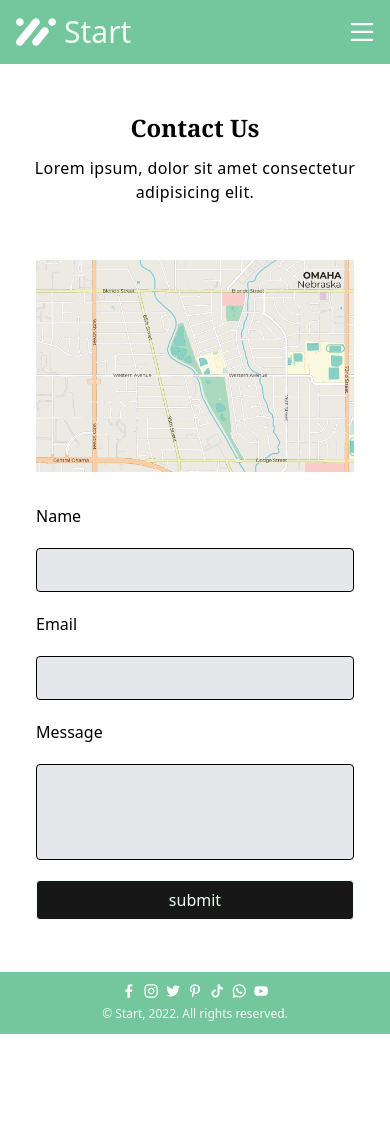
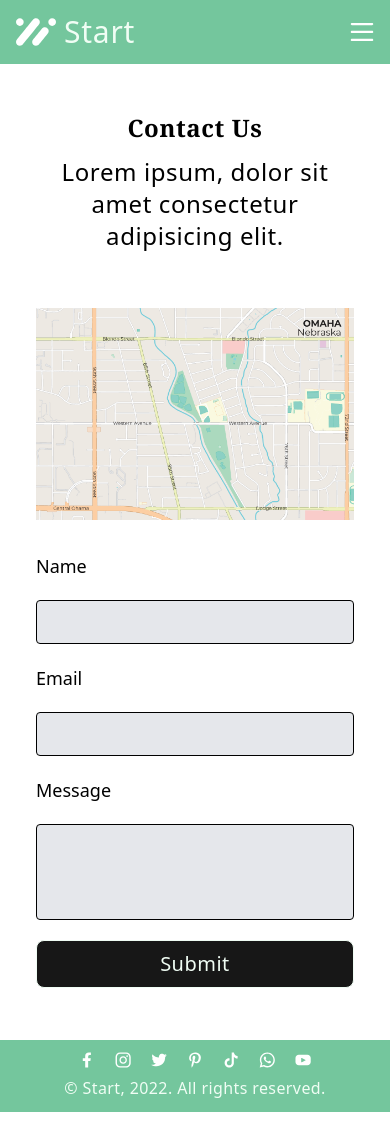
Before and after one commit to Greendayy/Business-Starter, a React (Vite) app: page /contact in a window 390 px wide. Before the commit the page ends 1034 px from the top, so only its background shows below. Built offline with nearby package versions, Linux system fonts and the light colour scheme.

Commit message:
mobileCSS

```diff
--- a/src/component/Footer.jsx
+++ b/src/component/Footer.jsx
@@ -10,13 +10,13 @@ export default function Footer() {
     const imgsSrc = [Group33, Group34, Group35, Group36, Group37, Group38, Group39]
 
     return (
-        <footer className="flex-col items-center justify-center space-y-2 mt-auto py-3  bg-green sm:flex-row sm:px-20 sm:py-10" >
-            <div className="flex items-center justify-center space-x-2 sm:mr-auto">
+        <footer className="flex-col items-center justify-center space-y-2 mt-auto my-6 py-3  bg-green sm:flex-row sm:px-20 sm:py-10" >
+            <div className="flex items-center justify-center space-x-5 sm:mr-auto">
                 {imgsSrc.map((imgSrc, index) =>
-                    (<img key={index} className="w-3.5 h-3.5" src={imgSrc} />)
+                    (<img key={index} className="w-4 h-4" src={imgSrc} />)
                 )}
             </div>
-            <p className="text-center text-white text-xs">© Start, 2022. All rights reserved.</p>
+            <p className="text-center text-white text-base tracking-wide">© Start, 2022. All rights reserved.</p>
         </footer>
     )
 }
--- a/src/component/Header.jsx
+++ b/src/component/Header.jsx
@@ -10,7 +10,7 @@ export default function Header() {
         <header className="bg-green flex flex-col sm:flex-row px-4 sm:px-20 py-3 sm:pt-6 sm:items-center">
             <div className="bg-green flex items-center sm:mr-auto">
                 <img className="h-10 w-10" src={Logo} />
-                <h1 className="text-white text-3xl ml-2 mr-auto">Start</h1>
+                <h1 className="text-white text-3xl ml-2 mr-auto tracking-wide">Start</h1>
                 <button onClick={() => setIsOpen(!isOpen)} className="sm:hidden text-4xl text-white">
                     <svg t="1664008145513" className="h-6 w-6 text-white" viewBox="0 0 1024 1024" version="1.1"
                         xmlns="http://www.w3.org/2000/svg" fill="#fff" p-id="3353" width="200" height="200">
--- a/src/component/LoremCards.jsx
+++ b/src/component/LoremCards.jsx
@@ -12,7 +12,7 @@ export default function LoremCard(props) {
                 <p className="font-extrabold mb-2 tracking-wide">{props.title}</p>
                 <h2 className="text-3xl sm:text-4xl font-semibold font-serif mb-4">{props.h2}</h2>
                 <p className="mb-6 font-light">{props.p}</p>
-                <input className={`rounded text-center py-2 mb-7 ${props.color}`} type="text" value={props.input} readOnly></input>
+                <input className={`rounded-lg text-center py-3 mb-7 tracking-wide text-xl ${props.color}`} type="text" value={props.input} readOnly></input>
             </div>
 
         </div>
--- a/src/component/ServiceCards.jsx
+++ b/src/component/ServiceCards.jsx
@@ -4,14 +4,14 @@ export default function ServiceCard(props){
      return(
         <div className="shadow-xl px-5 py-12">
         <div className="flex flex-col items-center">
-            <p>{props.title}</p>
+            <p className="text-lg">{props.title}</p>
             <div className="flex items-center">
-                <h1 className="text-2xl font-bold">{props.price}</h1>
-                <p className="text-sm font-normal text-grayer ml-2"> /month</p>
+                <h1 className="text-6xl font-extrabold">{props.price}</h1>
+                <p className="text-xl font-normal font-light tracking-wide text-grayer ml-2"> /month</p>
             </div>
-            <p className="text-center text-sm text-grayer py-3">{props.text}</p>
+            <p className="text-center text-xl font-light tracking-wide text-grayer py-3">{props.text}</p>
         </div>
-        <form className="text-sm py-3 pl-3">
+        <form className="text-sm text-xl font-light tracking-wide py-7 pl-3 space-y-5">
             <p><span className="text-green text-2xl px-2">{props.icon}</span> {props.form} </p>
             <p><span className="text-green text-2xl px-2">{props.icon}</span> {props.form} </p>
             <p><span className="text-green text-2xl px-2">{props.icon}</span> {props.form} </p>
@@ -19,7 +19,7 @@ export default function ServiceCard(props){
             <p><span className="text-green text-2xl px-2">{props.icon}</span> {props.form} </p>
         </form>
         <div className="flex flex-col items-center">
-            <input className="border rounded mt-3 h-10 bg-neutral text-white px-3 text-center" type="button" value="Learn More" readOnly></input>
+            <input className="border rounded-lg mt-5 h-12 px-10 bg-neutral text-white px-3 text-center text-xl tracking-wide" type="button" value="Learn More" readOnly></input>
         </div>
     </div>
      )
--- a/src/component/TextCards.jsx
+++ b/src/component/TextCards.jsx
@@ -3,11 +3,11 @@ import React from "react";
 export default function TextCard(props){
     return(
     <div className="space-y-3 py-5">
-        <p className="text-green font-semibold text-center tracking-wide uppercase text-sm">
+        <p className="text-green font-extrabold text-center tracking-wide uppercase text-sm">
             {props.title}</p>
-        <h2 className="text-2xl font-semibold font-serif text-center">
+        <h2 className="text-2xl font-semibold tracking-wide font-serif text-center">
             {props.h2}</h2>
-        <p className="font-sm text-center tracking-wide">
+        <p className="text-2xl font-light px-9 tracking-wide text-center tracking-wide">
             {props.text}</p>
     </div>
     )
--- a/src/pages/Contact.jsx
+++ b/src/pages/Contact.jsx
@@ -17,13 +17,13 @@ export default function Contact(){
             {textCard5}
             <div className="flex flex-col-reverse sm:flex-row py-9 px-9">
                 <form className="sm:w-1/2 h-full sm:pl-6 flex flex-col sm:px-2 sm:pr-4 space-y-5">
-                    <label className="text-ms font-edium sm:mb-3">Name</label>
+                    <label className="text-lg font-light sm:mb-3">Name</label>
                     <input className="border rounded h-11 bg-gray" type="text" required></input>
-                    <label className="text-ms font-edium mt-3 sm:mb-3">Email</label>
+                    <label className="text-lg font-light mt-3 sm:mb-3">Email</label>
                     <input className="border rounded h-11 bg-gray" type="email" required></input>
-                    <label className="text-ms font-edium mt-3 sm:mb-3">Message</label>
+                    <label className="text-lg font-light mt-3 sm:mb-3">Message</label>
                     <input className="border rounded h-24 bg-gray" type="text" required></input>
-                    <input className="border rounded mt-3 h-10 bg-neutral text-white" type="button" value="submit" readOnly></input>
+                    <input className="border rounded-lg text-xl mt-20 h-12 bg-neutral text-white tracking-wide" type="button" value="Submit" readOnly></input>
                 </form>
                 <img className="mb-8 sm:w-1/2 sm:pr-6 sm:px-2 sm:pl-4" src={Map} /></div>
 
--- a/src/pages/Home.jsx
+++ b/src/pages/Home.jsx
@@ -67,16 +67,16 @@ export default function Home() {
             {/* partners */}
             <div className="flex flex-col items-center">
                 {textCard1}
-                <div className="flex flex-col space-y-10 sm:space-y-0 sm:flex-row sm:space-x-20">
+                <div className="flex flex-col space-y-10 my-7 sm:space-y-0 sm:flex-row sm:space-x-20">
                     {logoImagsSrc.map((imgSrc, index) => (
                         <img key={index} src={imgSrc} />
                     ))}
                 </div>
-                <input className="border rounded h-10 bg-neutral text-white px-6 sm:px-3 text-center my-10 sm:my-20" type="button" value="Learn More" readOnly></input>
+                <input className="border rounded-lg h-12 bg-neutral text-white tracking-wide text-xl px-10 sm:px-3 text-center my-10 sm:my-20" type="button" value="Learn More" readOnly></input>
             </div>
 
             {/* main */}
-            <div className="space-y-7">
+            <div className="space-y-7 my-5">
                 {loremCard2}
             </div>
 
@@ -115,7 +115,7 @@ export default function Home() {
                 <div className="flex flex-col sm:flex-row sm:space-x-12">
                     {teamCard}
                 </div>
-                <input className="border rounded h-10 bg-neutral text-white px-5 text-center my-12" type="button" value="View Team" readOnly></input>
+                <input className="border rounded-lg h-12 bg-neutral text-white tracking-wide text-xl px-10 text-center my-12" type="button" value="View Team" readOnly></input>
             </div>
 
         </main>
--- a/src/pages/Portfolio.jsx
+++ b/src/pages/Portfolio.jsx
@@ -27,7 +27,7 @@ export default function Portfolio() {
             {textCard3}
 
             <div className="flex flex-col items-center px-6">
-                <div className="grid gap-y-10 sm:gap-y-6 gap-x-12 sm:grid-cols-2 justify-around py-12">
+                <div className="grid gap-y-16 sm:gap-y-6 gap-x-12 sm:grid-cols-2 justify-around py-12">
 
                  {portfolioImgsSrc.map((imgSrc,index)=>
                  (<img key={index} src={imgSrc}/>))}
@@ -35,7 +35,7 @@ export default function Portfolio() {
                 </div>
             </div>
             <div className="flex flex-col items-center">
-                <input className="border rounded sm:mt-3 h-10 w-40 bg-neutral text-white px-3 text-center mb-12" type="button" value="Learn More" readOnly></input>
+                <input className="border rounded sm:mt-3 h-10 w-40 bg-neutral text-white text-xl tracking-wide px-7 text-center mb-12" type="button" value="Learn More" readOnly></input>
             </div>
 
         </main>
```
